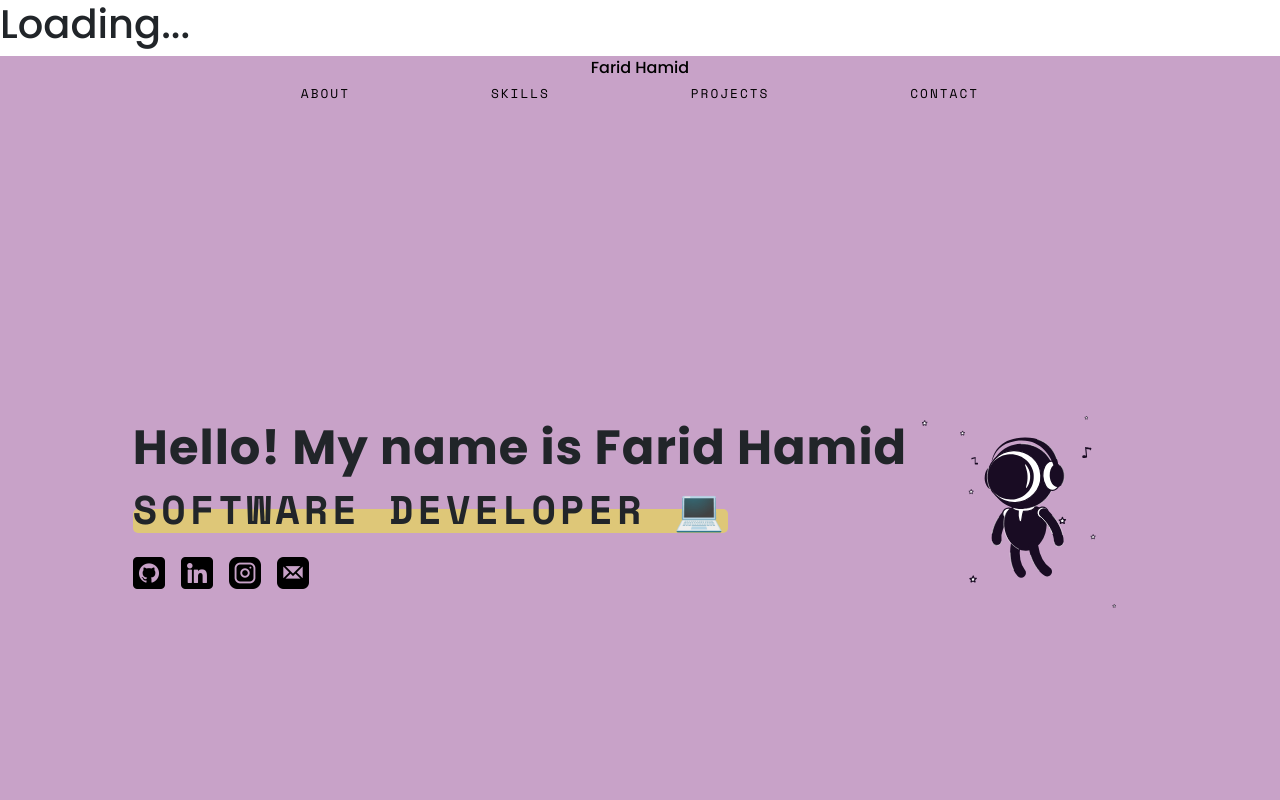
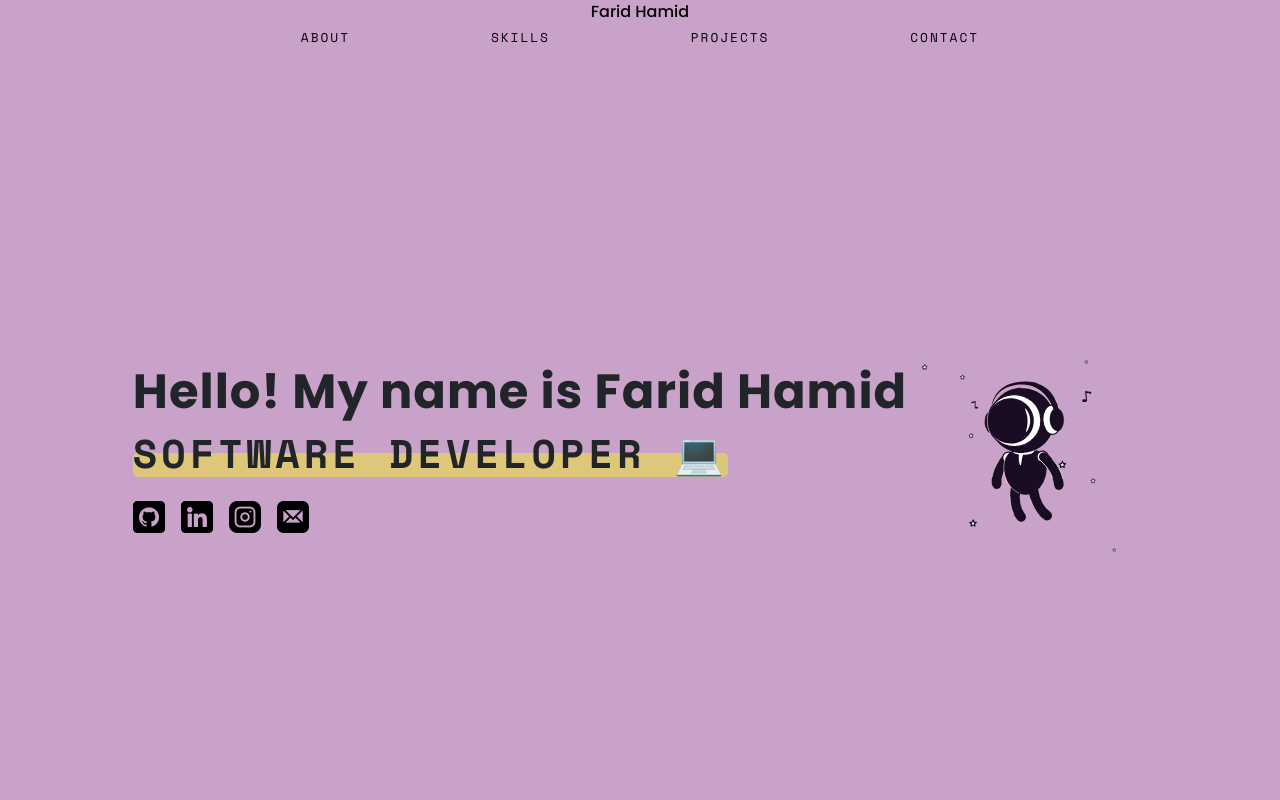
Before and after one commit to Farid-Hamid-4/portfolio, a React (Create React App) app: page / in a window 1280 px wide. Shown: the top 800 px of the page. Built offline with nearby package versions, Linux system fonts and the light colour scheme; no server answers.

Commit message:
Back to normal once again, but forgot to clean out old code

```diff
--- a/src/App.js
+++ b/src/App.js
@@ -1,8 +1,5 @@
 import "bootstrap/dist/css/bootstrap.css";
 import "devicon/devicon.min.css";
-
-// Import from library
-import { useEffect, useState } from "react";
 
 // Components
 import Header from "./components/Header.js";
@@ -15,17 +12,8 @@ import Footer from "./components/Footer.js";
 import "./styles/Global.css";
 
 export default function App() {
-    const [data, setData] = useState(null);
-
-    useEffect(() => {
-      fetch("/api")
-        .then((res) => res.json())
-        .then((data) => setData(data.message));
-    }, []);
-
     return (
         <>
-            <div><h1>{!data ? "Loading..." : data}</h1></div>
             <Header />
             <About />
             <Skills />
--- a/src/components/Playlists.js
+++ /dev/null
@@ -1,6 +0,0 @@
-export default function Playlists() {
-
-    const clientId = process.env.REACT_APP_CLIENT_ID;
-
-    return;
-}
```
